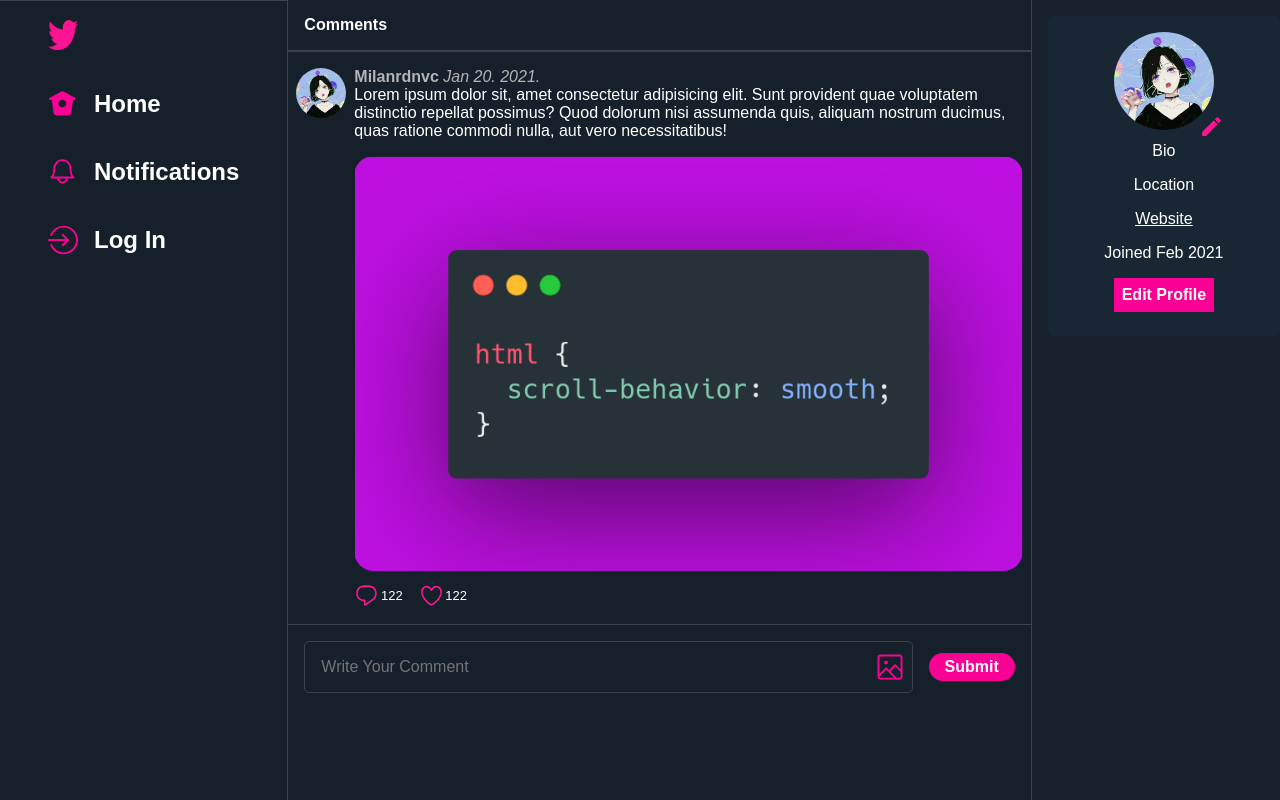
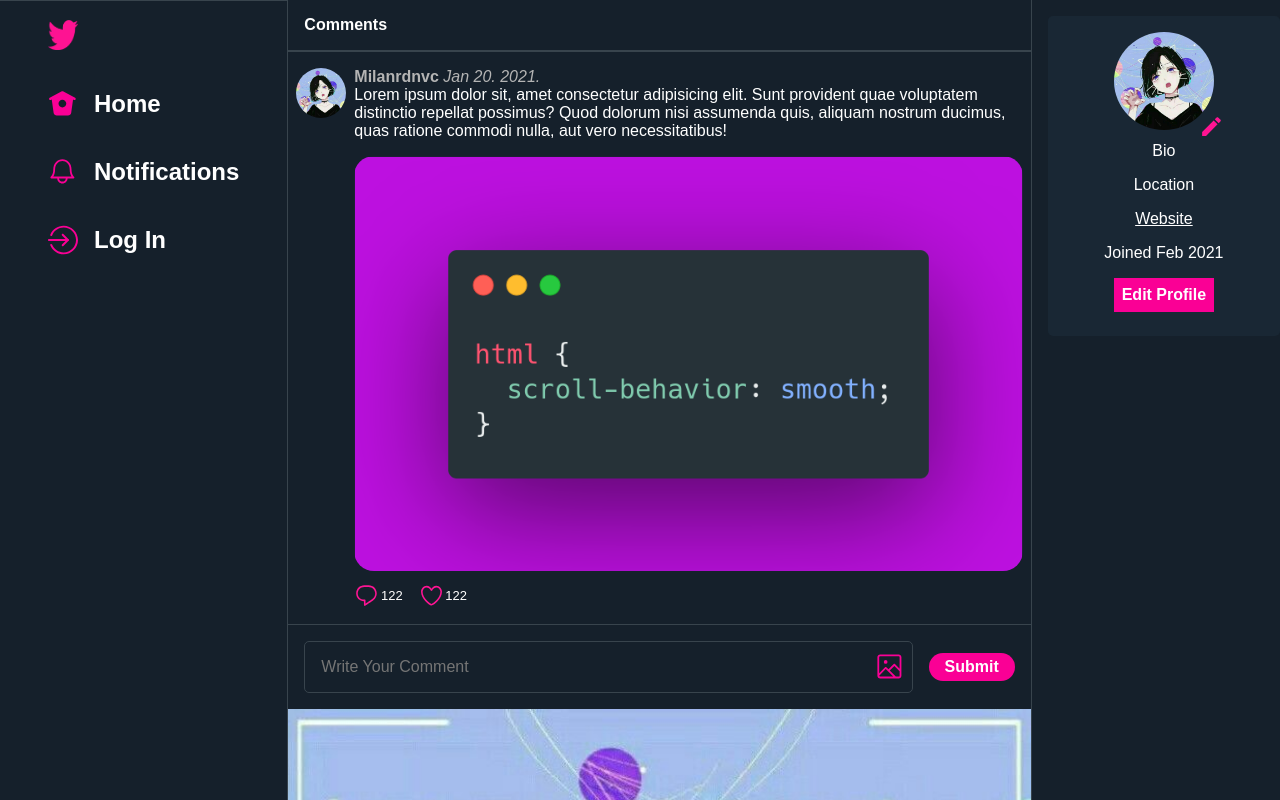
Before and after one commit to Milanrdnvc/twitter-clone, a React (Create React App) app in the folder client/: page /comments in a window 1280 px wide. Shown: the top 800 px of the page. Built offline with nearby package versions, Linux system fonts and the light colour scheme; no server answers.

Commit message:
Change image icon from svg to picture in svg format

```diff
--- a/client/src/components/Comments/SubmitComment.jsx
+++ b/client/src/components/Comments/SubmitComment.jsx
@@ -3,6 +3,8 @@ import {
   SubmitCommentForm,
   SubmitCommentOptions,
 } from '../styled/CommentsStyles';
+import img from '../../pictures/pfp.jpg';
+import imageIcon from '../../pictures/image.svg';
 
 function SubmitComment() {
   return (
@@ -11,18 +13,11 @@ function SubmitComment() {
         <SubmitCommentOptions>
           <input type="text" placeholder="Write Your Comment" />
           <input type="file" />
-          <svg style={{ width: '30px', cursor: 'pointer' }} viewBox="0 0 24 24">
-            <g>
-              <path
-                fill="#fa0095"
-                d="M19.75 2H4.25C3.01 2 2 3.01 2 4.25v15.5C2 20.99 3.01 22 4.25 22h15.5c1.24 0 2.25-1.01 2.25-2.25V4.25C22 3.01 20.99 2 19.75 2zM4.25 3.5h15.5c.413 0 .75.337.75.75v9.676l-3.858-3.858c-.14-.14-.33-.22-.53-.22h-.003c-.2 0-.393.08-.532.224l-4.317 4.384-1.813-1.806c-.14-.14-.33-.22-.53-.22-.193-.03-.395.08-.535.227L3.5 17.642V4.25c0-.413.337-.75.75-.75zm-.744 16.28l5.418-5.534 6.282 6.254H4.25c-.402 0-.727-.322-.744-.72zm16.244.72h-2.42l-5.007-4.987 3.792-3.85 4.385 4.384v3.703c0 .413-.337.75-.75.75z"
-              ></path>
-              <circle fill="#fa0095" cx="8.868" cy="8.309" r="1.542"></circle>
-            </g>
-          </svg>
+          <img src={imageIcon} alt="Image icon" width="30px" />
         </SubmitCommentOptions>
         <button type="submit">Submit</button>
       </SubmitCommentForm>
+      <img src={img} alt="" width="100%" />
     </SubmitCommentWrapper>
   );
 }
--- a/client/src/components/Home/CreateTuwueet.jsx
+++ b/client/src/components/Home/CreateTuwueet.jsx
@@ -1,5 +1,6 @@
 import pfp from '../../pictures/pfp.jpg';
 import axios from 'axios';
+import imageIcon from '../../pictures/image.svg';
 import { useState } from 'react';
 import {
   CreateTuwueetWrapper,
@@ -75,15 +76,7 @@ function CreateTuwueet({ getTuwueets }) {
           </CreateTuwueetImgPreview>
         )}
         <CreateTuwueetOptions>
-          <svg style={{ width: '30px', cursor: 'pointer' }} viewBox="0 0 24 24">
-            <g>
-              <path
-                fill="#fa0095"
-                d="M19.75 2H4.25C3.01 2 2 3.01 2 4.25v15.5C2 20.99 3.01 22 4.25 22h15.5c1.24 0 2.25-1.01 2.25-2.25V4.25C22 3.01 20.99 2 19.75 2zM4.25 3.5h15.5c.413 0 .75.337.75.75v9.676l-3.858-3.858c-.14-.14-.33-.22-.53-.22h-.003c-.2 0-.393.08-.532.224l-4.317 4.384-1.813-1.806c-.14-.14-.33-.22-.53-.22-.193-.03-.395.08-.535.227L3.5 17.642V4.25c0-.413.337-.75.75-.75zm-.744 16.28l5.418-5.534 6.282 6.254H4.25c-.402 0-.727-.322-.744-.72zm16.244.72h-2.42l-5.007-4.987 3.792-3.85 4.385 4.384v3.703c0 .413-.337.75-.75.75z"
-              ></path>
-              <circle fill="#fa0095" cx="8.868" cy="8.309" r="1.542"></circle>
-            </g>
-          </svg>
+          <img src={imageIcon} alt="Image icon" width="30px" />
           <input type="file" onChange={handleFileInputChange} />
           <TuwueetBtn type="submit">Tuwueet</TuwueetBtn>
         </CreateTuwueetOptions>
--- a/client/src/components/styled/CommentsStyles.js
+++ b/client/src/components/styled/CommentsStyles.js
@@ -53,7 +53,7 @@ export const SubmitCommentForm = styled.form`
     cursor: pointer;
   }
 
-  svg {
+  img {
     position: absolute;
     right: 0;
     top: 50%;
```
Also changed, not shown: client/src/pictures/image.svg (added), 1 other file (tests, documents, lock files or other folders).
